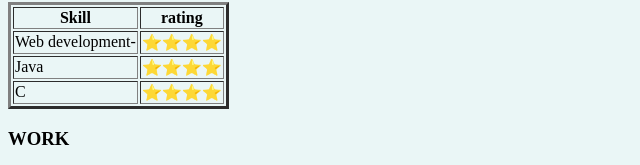
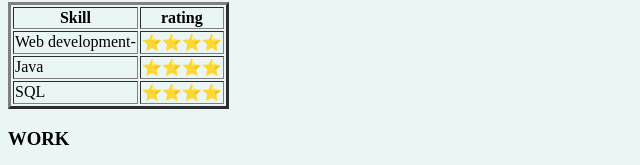
Before and after one commit to varunteja01/cv-CSSBasic-section-4, a plain HTML site: page index.html in a window 1280 px wide. Shown: the part 612-777 px from the top of the page, 0-640 px from the left. Drawn offline with Linux system fonts and the light colour scheme.

Commit message:
Update index.html

```diff
--- a/index.html
+++ b/index.html
@@ -78,7 +78,7 @@
                 <td>⭐⭐⭐⭐</td>
             </tr>
             <tr>
-                <td>C</td>
+                <td>SQL</td>
                 <td>⭐⭐⭐⭐</td>
             </tr>
         </tbody>
```
